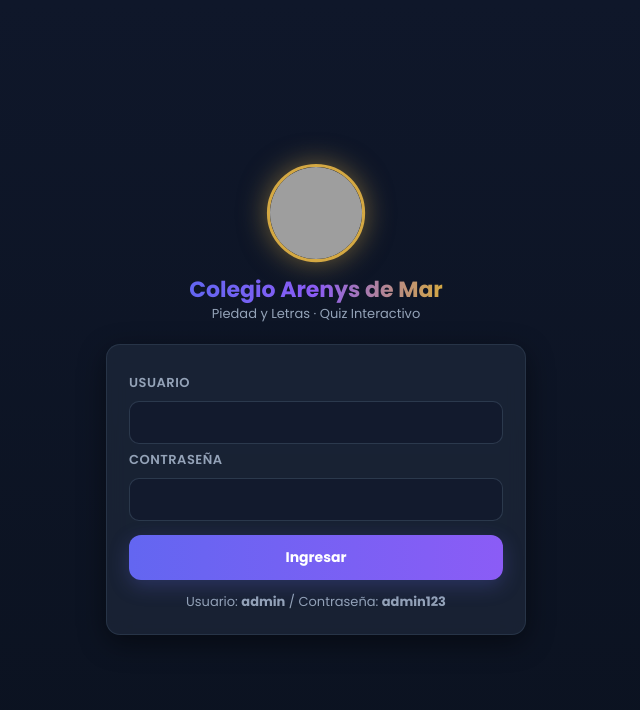
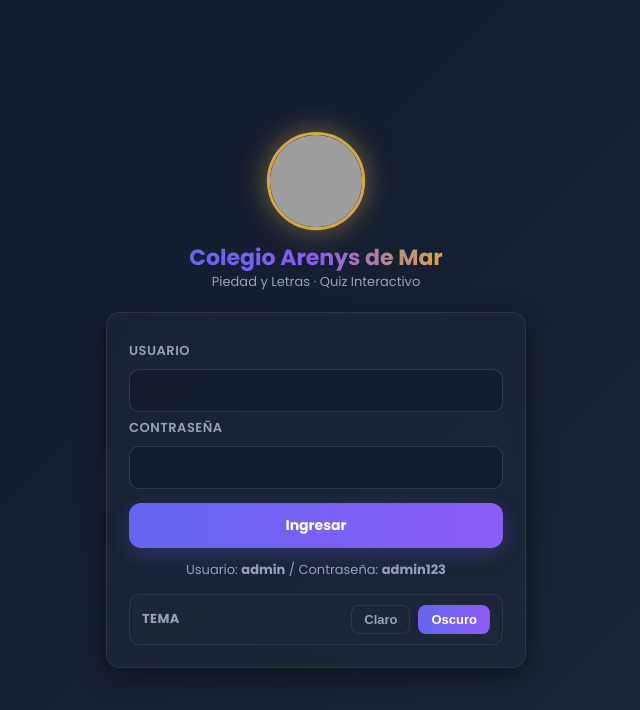
Before and after one commit to cristianmilo07/FrontendOrientacionVocacional, an Angular app: page /login in a window 1280 px wide. Shown: the top 710 px of the page, without its empty margins (324-964 px from the left). Built offline with nearby package versions, Linux system fonts and the light colour scheme; grey boxes are pictures that could not be loaded.

Commit message:
Se realiza funcionalidad de que se ponga oscuro y con luz

```diff
--- a/src/app/components/home/home.component.html
+++ b/src/app/components/home/home.component.html
@@ -43,9 +43,7 @@
 
   <main class="content">
     <header class="topbar">
-      <div class="search-box">
-        <span class="search-icon">🔍</span>
-        <input type="text" placeholder="Search" />
+      <div >
       </div>
       <div class="topbar-actions">
         <div class="notification-btn">
@@ -57,6 +55,10 @@
           <span class="user-menu-name">{{ user?.name }}</span>
           <span class="dropdown-arrow">▾</span>
         </div>
+        <button class="theme-toggle-btn" (click)="toggleTheme()" aria-label="Cambiar tema">
+          <span *ngIf="themeService.isDark()">☀️</span>
+          <span *ngIf="!themeService.isDark()">🌙</span>
+        </button>
       </div>
     </header>
 
--- a/src/app/components/home/home.component.ts
+++ b/src/app/components/home/home.component.ts
@@ -2,6 +2,7 @@ import { Component, ChangeDetectionStrategy, inject, signal, OnInit, OnDestroy }
 import { CommonModule } from '@angular/common';
 import { RouterLink, RouterLinkActive } from '@angular/router';
 import { AuthService } from '../../services/auth.service';
+import { ThemeService } from '../../services/theme.service';
 
 @Component({
   selector: 'app-home',
@@ -13,6 +14,7 @@ import { AuthService } from '../../services/auth.service';
 })
 export class HomeComponent implements OnInit, OnDestroy {
   private authService = inject(AuthService);
+  themeService = inject(ThemeService);
   selectedOption = signal<string | null>(null);
   showInstructions = signal(false);
   private countdown?: number;
@@ -44,6 +46,10 @@ export class HomeComponent implements OnInit, OnDestroy {
     this.showInstructions.set(false);
   }
 
+  toggleTheme() {
+    this.themeService.toggle();
+  }
+
   logout() {
     this.authService.logout();
   }
--- a/src/app/components/login/login.component.html
+++ b/src/app/components/login/login.component.html
@@ -21,6 +21,14 @@
 
       <div class="hint">Usuario: <strong>admin</strong> / Contraseña: <strong>admin123</strong></div>
 
+      <div class="theme-toggle">
+        <span>Tema</span>
+        <div class="theme-options">
+          <button type="button" class="theme-option" [class.active]="theme === 'light'" (click)="setTheme('light')">Claro</button>
+          <button type="button" class="theme-option" [class.active]="theme === 'dark'" (click)="setTheme('dark')">Oscuro</button>
+        </div>
+      </div>
+
       <div class="error-msg" *ngIf="error">{{ error }}</div>
     </form>
   </div>
--- a/src/app/components/login/login.component.scss
+++ b/src/app/components/login/login.component.scss
@@ -1,16 +1,16 @@
 .login-page{width:100%;max-width:420px;display:flex;flex-direction:column;gap:20px;align-items:center;margin:auto}
 
-:host{display:flex;align-items:center;justify-content:center;height:100vh;padding:24px;background:linear-gradient(180deg,#0f172a 0%,#0b1220 100%);font-family:'Poppins',sans-serif}
+:host{display:flex;align-items:center;justify-content:center;min-height:100vh;padding:24px;background:var(--bg-base);background:var(--bg-gradient);font-family:'Poppins',sans-serif}
 
 .login-logo-container{display:flex;flex-direction:column;align-items:center;gap:12px}
 .login-logo-img{width:96px;height:96px;border-radius:50%;border:3px solid #D4A843;box-shadow:0 0 18px rgba(212,168,67,0.25);object-fit:cover;background:#000}
 .login-title{font-size:22px;font-weight:700;background:linear-gradient(90deg,#6366F1,#8B5CF6,#D4A843);-webkit-background-clip:text;-webkit-text-fill-color:transparent}
-.login-subtitle{font-size:13px;color:#94A3B8}
+.login-subtitle{font-size:13px;color:var(--text-secondary)}
 
-.login-card{width:100%;background:rgba(30,41,59,0.7);backdrop-filter:blur(10px);-webkit-backdrop-filter:blur(10px);border-radius:14px;padding:22px;border:1px solid rgba(51,65,85,0.6);box-shadow:0 8px 28px rgba(0,0,0,0.45)}
+.login-card{width:100%;background:var(--card-bg);backdrop-filter:blur(10px);-webkit-backdrop-filter:blur(10px);border-radius:14px;padding:22px;border:1px solid var(--card-border);box-shadow:0 8px 28px rgba(0,0,0,0.45)}
 
-.label{display:block;font-size:13px;color:#94A3B8;margin-bottom:8px;margin-top:6px;font-weight:600;text-transform:uppercase}
-.input{width:100%;padding:12px 14px;border-radius:10px;border:1.5px solid rgba(51,65,85,0.8);background:rgba(15,23,42,0.6);color:#F1F5F9;font-size:15px;outline:none;transition:all .2s}
+.label{display:block;font-size:13px;color:var(--text-secondary);margin-bottom:8px;margin-top:6px;font-weight:600;text-transform:uppercase}
+.input{width:100%;padding:12px 14px;border-radius:10px;border:1.5px solid var(--input-border);background:var(--input-bg);color:var(--text-primary);font-size:15px;outline:none;transition:all .2s}
 .input:focus{border-color:#6366F1;box-shadow:0 0 18px rgba(99,102,241,0.12)}
 
 .field-error{color:#EF4444;font-size:13px;margin-top:6px}
@@ -19,22 +19,28 @@
 .btn-primary{width:100%;padding:12px 16px;border-radius:12px;border:none;background:linear-gradient(90deg,#6366F1,#8B5CF6);color:#fff;font-weight:700;cursor:pointer;box-shadow:0 6px 20px rgba(99,102,241,0.25);transition:all .15s}
 .btn-primary:disabled{opacity:.7;cursor:default}
 
-.hint{font-size:13px;color:#94A3B8;margin-top:12px;text-align:center}
+.hint{font-size:13px;color:var(--text-secondary);margin-top:12px;text-align:center}
 .error-msg{margin-top:10px;color:#EF4444;font-weight:600;text-align:center}
+
+.theme-toggle{display:flex;align-items:center;justify-content:space-between;margin-top:14px;padding:10px 12px;border-radius:10px;background:var(--card-bg);border:1px solid var(--card-border)}
+.theme-toggle span{font-size:13px;color:var(--text-secondary);font-weight:700;text-transform:uppercase;letter-spacing:.4px}
+.theme-options{display:flex;gap:8px}
+.theme-option{padding:6px 12px;border-radius:8px;border:1px solid var(--input-border);background:transparent;color:var(--text-secondary);font-size:13px;font-weight:600;cursor:pointer;transition:all .15s}
+.theme-option.active{background:linear-gradient(90deg,#6366F1,#8B5CF6);color:#fff;border-color:transparent}
 
 .modal-overlay{position:fixed;inset:0;z-index:100;background:rgba(15,23,42,0.85);backdrop-filter:blur(6px);display:flex;align-items:center;justify-content:center;padding:24px;animation:modalOverlayIn .3s ease}
 @keyframes modalOverlayIn{from{opacity:0}to{opacity:1}}
 
-.modal-card{width:100%;max-width:420px;background:rgba(30,41,59,0.85);border:1px solid rgba(51,65,85,0.6);border-radius:16px;padding:28px 24px;display:flex;flex-direction:column;gap:14px;box-shadow:0 12px 40px rgba(0,0,0,0.5);animation:modalCardIn .4s cubic-bezier(.22,1,.36,1)}
+.modal-card{width:100%;max-width:420px;background:var(--card-bg);border:1px solid var(--card-border);border-radius:16px;padding:28px 24px;display:flex;flex-direction:column;gap:14px;box-shadow:0 12px 40px rgba(0,0,0,0.5);animation:modalCardIn .4s cubic-bezier(.22,1,.36,1)}
 @keyframes modalCardIn{from{opacity:0;transform:scale(.92) translateY(24px)}to{opacity:1;transform:scale(1) translateY(0)}}
 
-.modal-title{font-size:20px;font-weight:700;color:#F1F5F9;text-align:center}
-.modal-message{font-size:14px;color:#94A3B8;text-align:center;line-height:1.5}
+.modal-title{font-size:20px;font-weight:700;color:var(--text-primary);text-align:center}
+.modal-message{font-size:14px;color:var(--text-secondary);text-align:center;line-height:1.5}
 
 .modal-buttons{display:flex;flex-direction:column;gap:10px;margin-top:4px}
 .btn-primary{width:100%;padding:12px 16px;border-radius:12px;border:none;background:linear-gradient(90deg,#6366F1,#8B5CF6);color:#fff;font-weight:700;cursor:pointer;box-shadow:0 6px 20px rgba(99,102,241,0.25);transition:all .15s;font-size:14px}
 .btn-primary:disabled{opacity:.7;cursor:default}
 
-.btn-outline{width:100%;padding:12px 16px;border-radius:12px;border:1.5px solid rgba(51,65,85,0.8);background:transparent;color:#F1F5F9;font-weight:600;cursor:pointer;transition:all .15s;font-size:14px}
+.btn-outline{width:100%;padding:12px 16px;border-radius:12px;border:1.5px solid var(--input-border);background:transparent;color:var(--text-primary);font-weight:600;cursor:pointer;transition:all .15s;font-size:14px}
 .btn-outline:hover{border-color:#6366F1;color:#fff}
 .btn-outline:disabled{opacity:.7;cursor:default}
--- a/src/app/components/login/login.component.ts
+++ b/src/app/components/login/login.component.ts
@@ -3,6 +3,7 @@ import { CommonModule } from '@angular/common';
 import { FormBuilder, FormGroup, ReactiveFormsModule, Validators } from '@angular/forms';
 import { Router } from '@angular/router';
 import { AuthService } from '../../services/auth.service';
+import { ThemeService } from '../../services/theme.service';
 
 @Component({
   selector: 'app-login',
@@ -16,12 +17,19 @@ export class LoginComponent {
   loading = false;
   error = '';
   activeSession: { username: string; name: string; lastLogin: string } | null = null;
+  theme: 'light' | 'dark' = 'dark';
 
-  constructor(private fb: FormBuilder, private authService: AuthService, private router: Router) {
+  constructor(private fb: FormBuilder, private authService: AuthService, private router: Router, private themeService: ThemeService) {
     this.form = this.fb.group({
       username: ['', [Validators.required]],
       password: ['', [Validators.required]]
     });
+    this.theme = this.themeService.theme();
+  }
+
+  setTheme(theme: 'light' | 'dark') {
+    this.theme = theme;
+    this.themeService.setTheme(theme);
   }
 
   submit() {
--- /dev/null
+++ b/src/app/services/theme.service.ts
@@ -0,0 +1,38 @@
+import { Injectable, signal, computed, EffectRef, effect } from '@angular/core';
+
+type Theme = 'light' | 'dark';
+
+@Injectable({ providedIn: 'root' })
+export class ThemeService {
+  private storageKey = 'app-theme';
+  theme = signal<Theme>('dark');
+  readonly isDark = computed(() => this.theme() === 'dark');
+  private themeEffect?: EffectRef;
+
+  constructor() {
+    if (typeof localStorage !== 'undefined') {
+      const stored = localStorage.getItem(this.storageKey) as Theme | null;
+      if (stored === 'light' || stored === 'dark') {
+        this.theme.set(stored);
+      }
+    }
+
+    this.themeEffect = effect(() => {
+      const selected = this.theme();
+      if (typeof document !== 'undefined') {
+        document.body.setAttribute('data-theme', selected);
+      }
+      if (typeof localStorage !== 'undefined') {
+        localStorage.setItem(this.storageKey, selected);
+      }
+    });
+  }
+
+  toggle() {
+    this.theme.update((current) => (current === 'dark' ? 'light' : 'dark'));
+  }
+
+  setTheme(theme: Theme) {
+    this.theme.set(theme);
+  }
+}
--- a/src/styles.scss
+++ b/src/styles.scss
@@ -1,9 +1,42 @@
+
+:root {
+  --bg-base: #0f172a;
+  --bg-gradient: linear-gradient(135deg, #0f172a 0%, #1e293b 100%);
+  --text-primary: #f8fafc;
+  --text-secondary: #94a3b8;
+  --text-muted: #64748b;
+  --border-subtle: rgba(255, 255, 255, 0.08);
+  --border-medium: rgba(255, 255, 255, 0.15);
+  --card-bg: rgba(30, 41, 59, 0.5);
+  --card-border: rgba(255, 255, 255, 0.08);
+  --input-bg: rgba(15, 23, 42, 0.6);
+  --input-border: rgba(51, 65, 85, 0.8);
+  --accent-from: #6366f1;
+  --accent-to: #8b5cf6;
+}
+
+[data-theme='light'] {
+  --bg-base: #f8fafc;
+  --bg-gradient: linear-gradient(135deg, #f1f5f9 0%, #e2e8f0 100%);
+  --text-primary: #0f172a;
+  --text-secondary: #475569;
+  --text-muted: #64748b;
+  --border-subtle: rgba(15, 23, 42, 0.08);
+  --border-medium: rgba(15, 23, 42, 0.15);
+  --card-bg: rgba(255, 255, 255, 0.7);
+  --card-border: rgba(15, 23, 42, 0.1);
+  --input-bg: rgba(255, 255, 255, 0.6);
+  --input-border: rgba(15, 23, 42, 0.2);
+  --accent-from: #6366f1;
+  --accent-to: #8b5cf6;
+}
 
 html, body {
   height: 100%;
   margin: 0;
-  background: #0b1220;
-  color: #e2e8f0;
+  background: var(--bg-base);
+  background: var(--bg-gradient);
+  color: var(--text-primary);
   font-family: Inter, ui-sans-serif, system-ui, -apple-system, BlinkMacSystemFont, 'Segoe UI', Roboto, sans-serif;
 }
 
```
Also changed, not shown: src/app/components/home/home.component.scss (+76 -57 lines).
